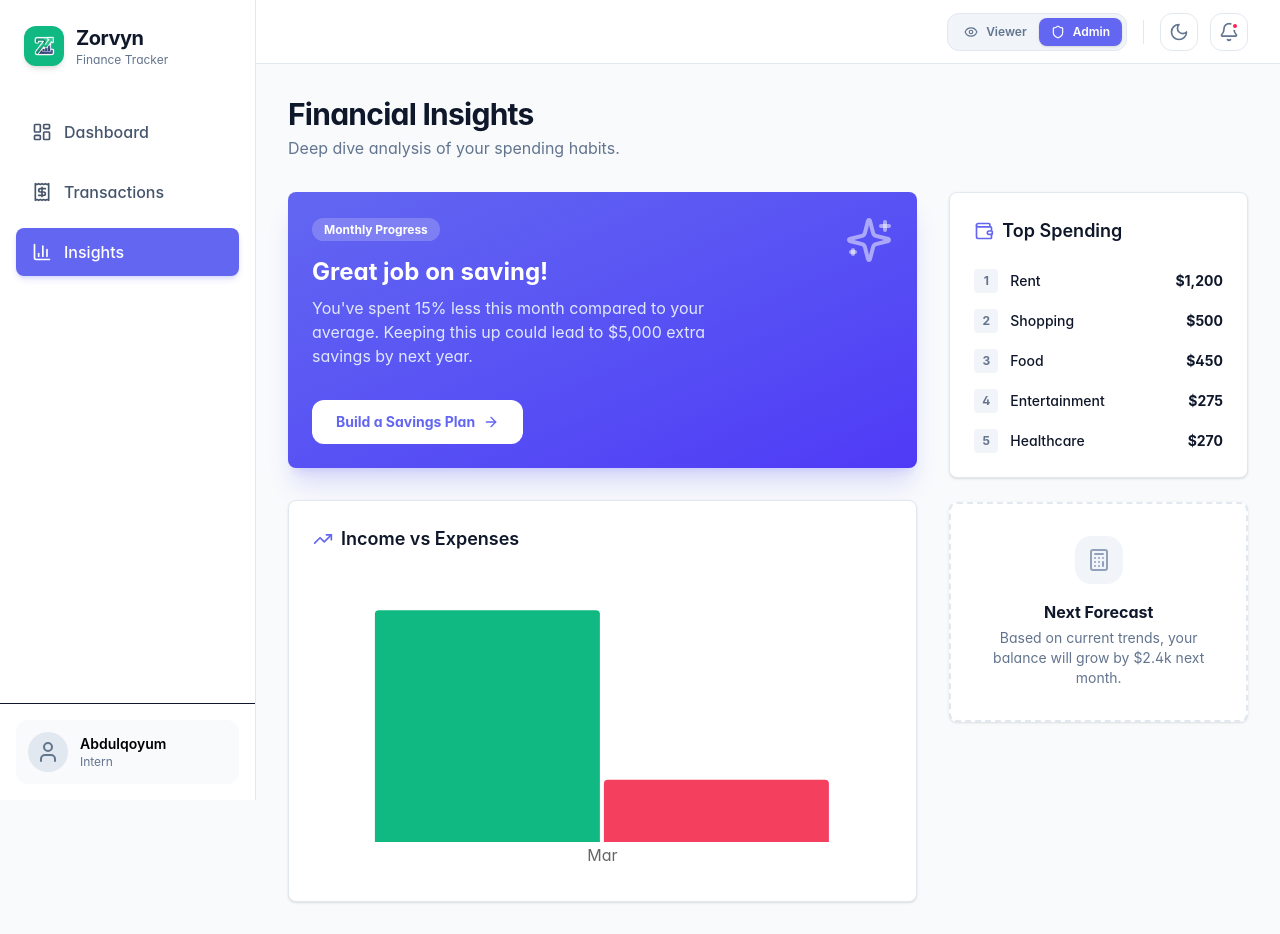
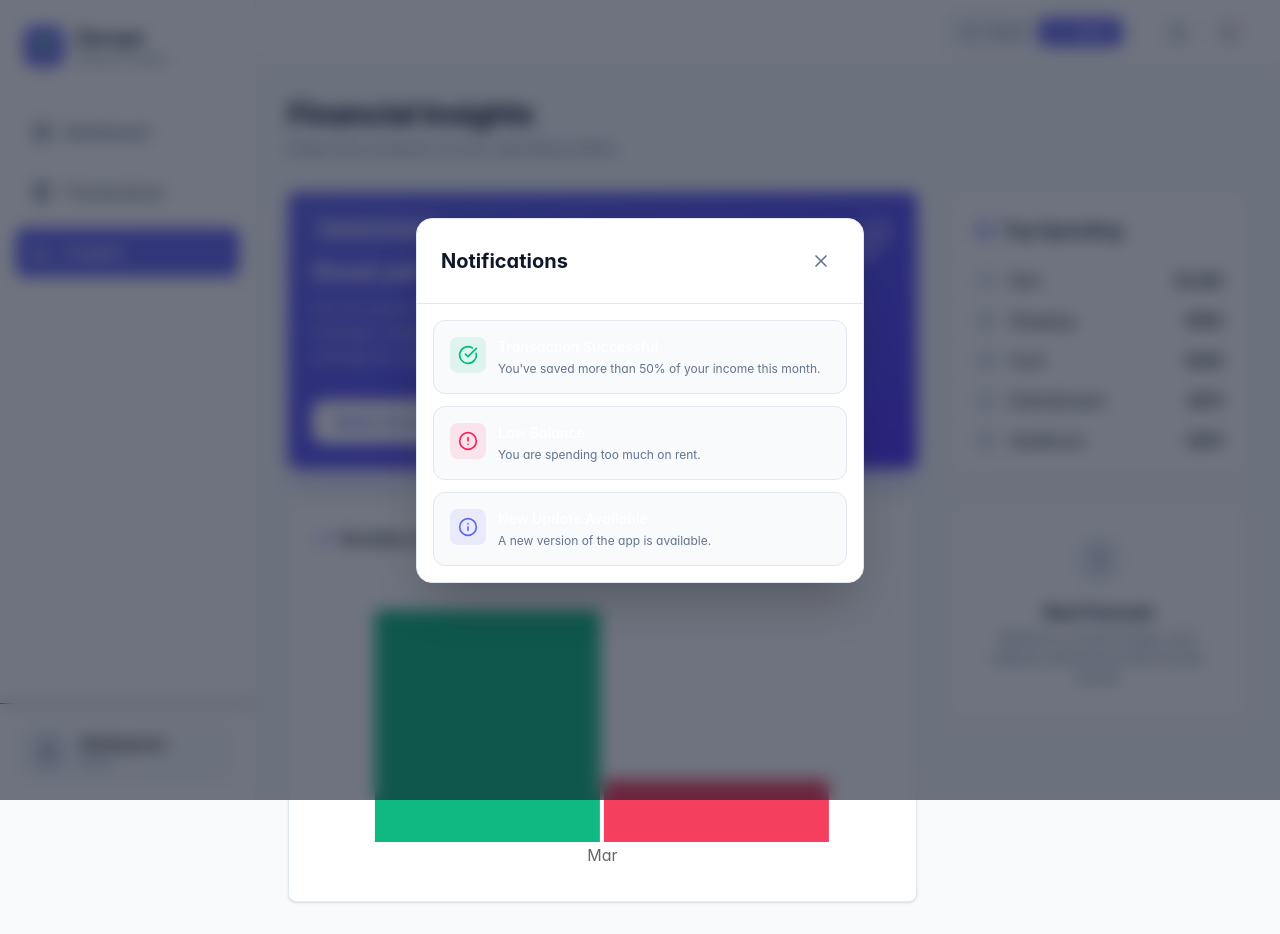
Before and after one commit to mechseiko/finance-dashboard-ui, a React (Vite) app: page /insights in a window 1280 px wide. Both pictures are taken after a click on the button 1229 px from the left and 31 px from the top of the page. Built offline with nearby package versions, Linux system fonts and the light colour scheme.

Commit message:
Feat: Added a notification modal with mock notifications

```diff
--- a/src/components/layout/Navbar.jsx
+++ b/src/components/layout/Navbar.jsx
@@ -1,16 +1,19 @@
-import React from 'react';
+import React, { useState } from 'react';
 import { Search, Menu, Sun, Moon, Shield, Eye, Bell } from 'lucide-react';
 import useFinanceStore from '../../store/useFinanceStore';
 import { clsx } from 'clsx';
 import { twMerge } from 'tailwind-merge';
 import { toast } from 'sonner';
+import NotificationModal from '../transactions/NotificationModal';
 
 const cn = (...inputs) => twMerge(clsx(inputs));
 
 export default function Navbar({ onMenuClick, isDarkMode, toggleDarkMode }) {
   const { role, setRole } = useFinanceStore();
+  const [isNotificationOpen, setIsNotificationOpen] = useState(false);
 
   return (
+    <div>
       <nav className="h-16 bg-[var(--card)] border-b border-[var(--border)] px-4 lg:px-8 flex items-center justify-between sticky top-0 z-30">
         <div className="flex items-center gap-4">
           <button
@@ -24,7 +27,7 @@ export default function Navbar({ onMenuClick, isDarkMode, toggleDarkMode }) {
         <div className="flex items-center gap-3">
           <div className="flex items-center bg-slate-100 *:cursor-pointer dark:bg-slate-800 p-1 rounded-xl border border-[var(--border)]">
             <button
-            onClick={() => {setRole('Viewer'); toast.success('Switched to Viewer Role')}}
+              onClick={() => { setRole('Viewer'); toast.success('Switched to Viewer Role') }}
               className={cn(
                 "flex items-center gap-2 px-3 py-1.5 rounded-lg text-xs font-semibold transition-all",
                 role === 'Viewer'
@@ -36,7 +39,7 @@ export default function Navbar({ onMenuClick, isDarkMode, toggleDarkMode }) {
               <span className="hidden sm:inline">Viewer</span>
             </button>
             <button
-            onClick={() => {setRole('Admin'); toast.success("Switched to Admin Role")}}
+              onClick={() => { setRole('Admin'); toast.success("Switched to Admin Role") }}
               className={cn(
                 "flex items-center gap-2 px-3 py-1.5 rounded-lg text-xs font-semibold transition-all",
                 role === 'Admin'
@@ -58,11 +61,16 @@ export default function Navbar({ onMenuClick, isDarkMode, toggleDarkMode }) {
             {isDarkMode ? <Sun className="w-5 h-5" /> : <Moon className="w-5 h-5" />}
           </button>
 
-        <button className="p-2 text-slate-500 cursor-pointer hover:bg-slate-100 dark:hover:bg-slate-800 rounded-xl relative border border-[var(--border)] transition-all">
+          <button onClick={() => { setIsNotificationOpen(true) }} className="p-2 text-slate-500 cursor-pointer hover:bg-slate-100 dark:hover:bg-slate-800 rounded-xl relative border border-[var(--border)] transition-all">
             <Bell className="w-5 h-5" />
             <span className="absolute top-2 right-2 w-2 h-2 bg-rose-500 rounded-full border-2 border-[var(--card)]" />
           </button>
         </div>
       </nav>
+      <NotificationModal
+        isOpen={isNotificationOpen}
+        onClose={() => setIsNotificationOpen(false)}
+      />
+    </div>
   );
 }
--- a/src/components/layout/Sidebar.jsx
+++ b/src/components/layout/Sidebar.jsx
@@ -28,7 +28,7 @@ export default function Sidebar({ isOpen, setIsOpen }) {
       )}>
         <div className="flex flex-col h-full">
           <div className="p-6 flex items-center gap-3">
-            <div className="w-10 h-10 bg-[#10b981] rounded-xl flex items-center justify-center shadow-md">
+            <div className="w-10 h-10 bg-brand-secondary rounded-xl flex items-center justify-center shadow-md">
               <img src="/logo.png" alt="Logo" className="w-6 h-6" />
             </div>
             <div>
--- /dev/null
+++ b/src/components/transactions/NotificationModal.jsx
@@ -0,0 +1,53 @@
+import React from 'react';
+import { X } from 'lucide-react';
+import { MOCK_NOTIFICATIONS } from '../../data/mockNotifications';
+
+export default function NotificationModal({ isOpen, onClose }) {
+  if (!isOpen) return null;
+
+  return (
+    <div className="fixed inset-0 z-[60] flex items-center justify-center p-4 bg-slate-900/60 backdrop-blur-sm animate-in fade-in duration-200">
+
+      <div className="bg-[var(--card)] w-full max-w-md rounded-2xl shadow-2xl border border-[var(--border)] overflow-hidden animate-in zoom-in-95 duration-200">
+
+        <div className="flex items-center justify-between p-6 border-b border-[var(--border)]">
+          <h3 className="text-xl font-bold text-[var(--foreground)]">
+            Notifications
+          </h3>
+          <button
+            onClick={onClose}
+            className="p-2 hover:bg-slate-100 cursor-pointer dark:hover:bg-slate-800 rounded-md transition-all"
+          >
+            <X className="w-5 h-5 text-slate-500" />
+          </button>
+        </div>
+
+        <div className="p-4 space-y-3 max-h-[400px] overflow-y-auto">
+          {MOCK_NOTIFICATIONS.map((item) => {
+            const Icon = item.icon;
+
+            return (
+              <div
+                key={item.id}
+                className="flex items-start gap-3 p-4 rounded-xl bg-slate-50 dark:bg-slate-800 border border-[var(--border)] hover:shadow-sm transition-all"
+              >
+                <div className={`p-2 rounded-lg ${item.iconColor}`}>
+                  <Icon className="w-5 h-5" />
+                </div>
+
+                <div className="flex-1">
+                  <h4 className="text-sm font-semibold text-white">
+                    {item.title}
+                  </h4>
+                  <p className="text-xs text-slate-500 dark:text-slate-400 mt-1">
+                    {item.message}
+                  </p>
+                </div>
+              </div>
+            );
+          })}
+        </div>
+      </div>
+    </div>
+  );
+}
--- /dev/null
+++ b/src/data/mockNotifications.js
@@ -0,0 +1,28 @@
+import { CheckCircle, AlertCircle, Info } from 'lucide-react';
+
+export const MOCK_NOTIFICATIONS = [
+  {
+    id: 1,
+    title: "Transaction Successful",
+    message: "You've saved more than 50% of your income this month.",
+    type: "success",
+    icon: CheckCircle,
+    iconColor: "text-emerald-500 bg-emerald-500/10"
+  },
+  {
+    id: 2,
+    title: "Low Balance",
+    message: "You are spending too much on rent.",
+    type: "warning",
+    icon: AlertCircle,
+    iconColor: "text-rose-500 bg-rose-500/10"
+  },
+  {
+    id: 3,
+    title: "New Update Available",
+    message: "A new version of the app is available.",
+    type: "info",
+    icon: Info,
+    iconColor: "text-brand-secondary bg-brand-secondary/10"
+  }
+];
```
Lines whose indentation alone changed are shown as unchanged.
